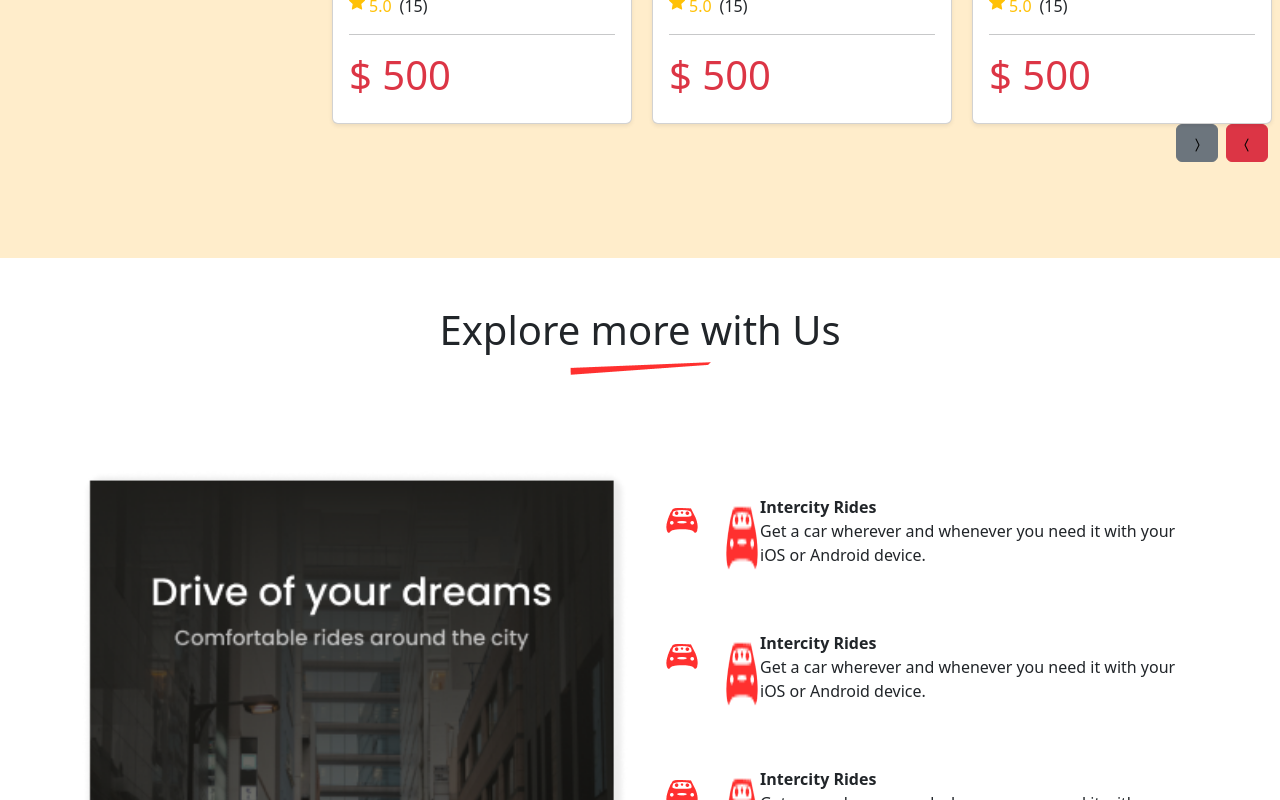
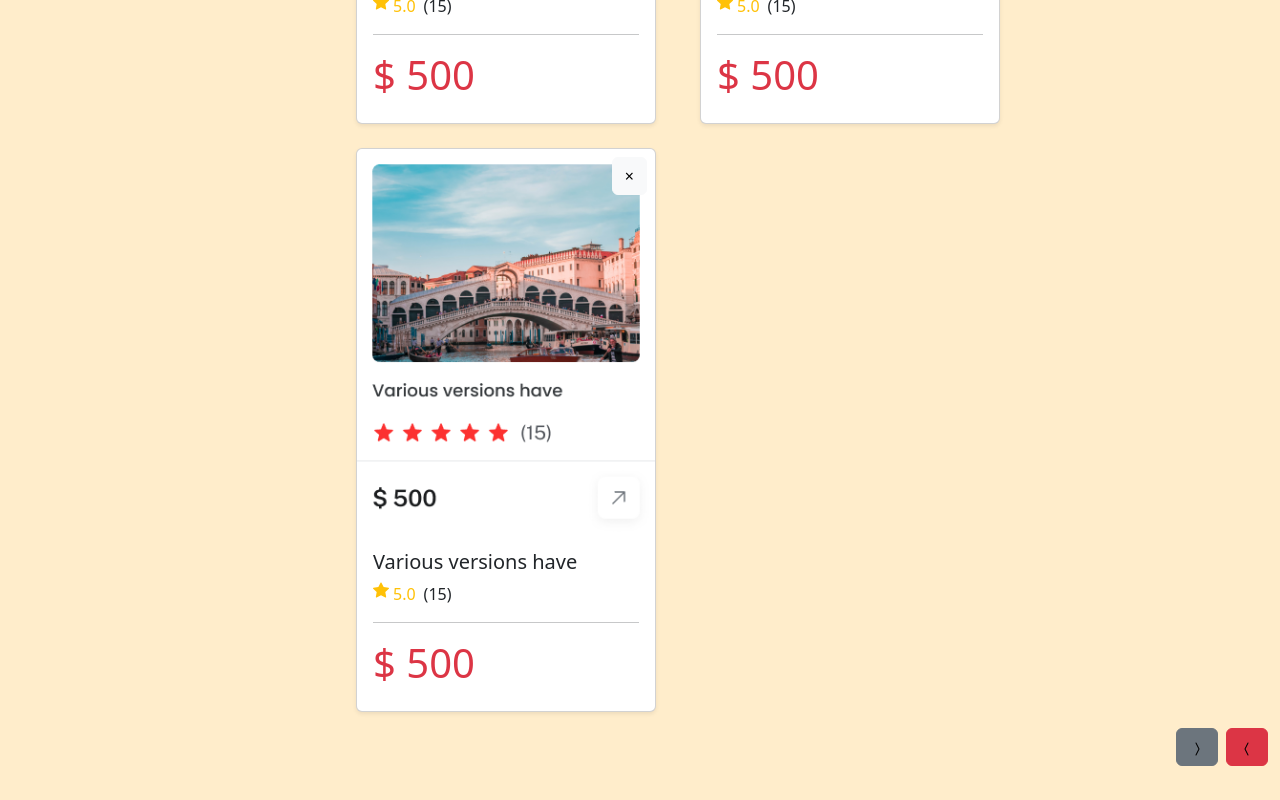
Before and after one commit to yarmuhammadeveloper-hub/driving-forntend, a React (Create React App) app: page / in a window 1280 px wide. Shown: the part 1460-2260 px from the top of the page. Built offline with nearby package versions, Linux system fonts and the light colour scheme.

Commit message:
change this code

```diff
--- a/src/App.css
+++ b/src/App.css
@@ -59,6 +59,7 @@
     background: #FFEDCB;
     border-bottom-left-radius: 30px;
     height: 300px;
+    height: auto;
 }
 .mycard2{
     border: 2px solid #FFEDCB
@@ -66,6 +67,7 @@
 .herosection2{
     background: #FFEDCB;
     height: 65vh;
+    height: auto;
 }
 
 /* ----------------card--hover */
--- a/src/pages/Home.js
+++ b/src/pages/Home.js
@@ -63,7 +63,7 @@ export default function Home() {
 
   const exploreItem = (
     <>
-      <img src={iconCarpool} alt="" />
+
       <div>
         <b>Intercity Rides</b>
         <p>Get a car wherever and whenever you need it with your <br /> iOS or Android device.</p>
@@ -76,8 +76,8 @@ export default function Home() {
       <img src={icon5} className="ms-4 mt-5" alt="" />
       <p className="mt-5 p-3">There are of Lorem Ipsum available, but the majority have suffered alteration in some form...</p>
       <div className="d-flex">
-        <img src={img} className="w-25" alt="" />
-        <div className="ms-3">
+        <img src={img} className="w-25 p-2 " alt="" />
+        <div className="ms-3 mt-2">
           <b>{name}</b>
           <p>Junior Lawyer</p>
         </div>
@@ -179,12 +179,12 @@ export default function Home() {
           <div className="col-lg-9 col-md-9 col-12">
             <div className="row">
               {[0,1,2].map(i => (
-                <div key={i} className="col-lg-4 col-md-4 col-12 mt-4">
+                <div key={i} className="col-lg-4 col-md-4 col-12 mt-4 ms-4">
                   {serviceCard(i)}
                 </div>
               ))}
             </div>
-            <div className="text-end mb-5">
+            <div className="text-end mb-5 mt-3">
               <button className="btn btn-secondary me-2">
                 <svg xmlns="http://www.w3.org/2000/svg" width="16" height="16" className="bi bi-chevron-compact-right" viewBox="0 0 16 16"><path fillRule="evenodd" d="M6.776 1.553a.5 .5 0 0 1 .671 .223l3 6a.5 .5 0 0 1 0 .448l-3 6a.5 .5 0 1 1 -.894 -.448L9.44 8 6.553 2.224a.5 .5 0 0 1 .223 -.671z"/></svg>
               </button>
@@ -263,9 +263,9 @@ export default function Home() {
           <img src={line2} className="mb-5 mx-auto d-block" alt="" style={{maxWidth: '200px'}} />
         </div>
         <div className="row">
-          <div className="col-lg-4 col-md-4 col-12">{testimonial(img9, 'Nattasha')}</div>
-          <div className="col-lg-4 col-md-4 col-12">{testimonial(img10, 'Nattasha')}</div>
-          <div className="col-lg-4 col-md-4 col-12">{testimonial(img11, 'Nattasha')}</div>
+          <div className="col-lg-4 col-md-4 col-12 mt-3">{testimonial(img9, 'Nattasha')}</div>
+          <div className="col-lg-4 col-md-4 col-12 mt-3">{testimonial(img10, 'Nattasha')}</div>
+          <div className="col-lg-4 col-md-4 col-12 mt-3">{testimonial(img11, 'Nattasha')}</div>
         </div>
       </div>
 
```
